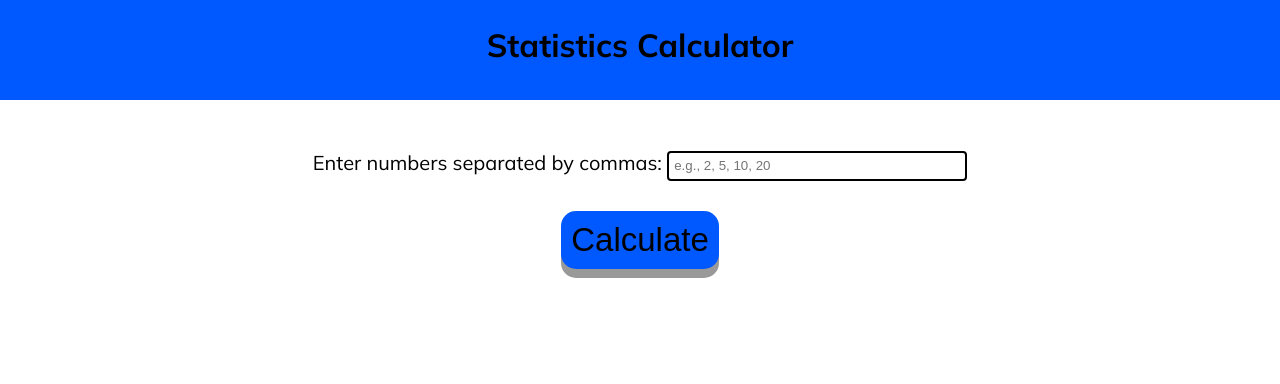
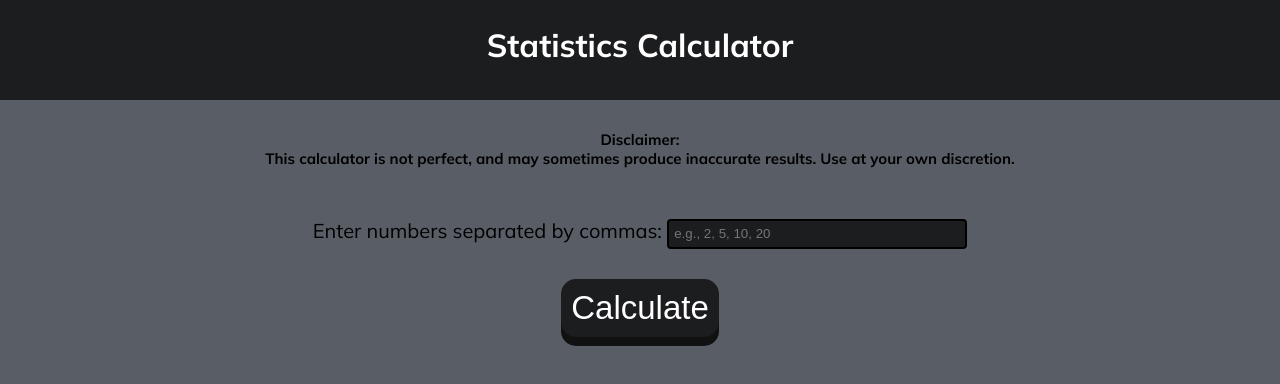
Before and after one commit to Bartek-Pawlik/Bartek-Pawlik.github.io, a plain HTML site: page index.html in a window 1280 px wide. Drawn offline with Linux system fonts and the light colour scheme.

Commit message:
Update JS

```diff
--- a/index.html
+++ b/index.html
@@ -8,7 +8,7 @@
   <link rel="preconnect" href="https://fonts.gstatic.com" crossorigin>
   <link href="https://fonts.googleapis.com/css2?family=Mulish:ital,wght@0,200..1000;1,200..1000&display=swap" rel="stylesheet">
   <link href="mathsCSS.css" rel="stylesheet">
-  <script src="mathsCalculations.js"></script>
+  <script src="mathsJS.js"></script>
 </head>
 <body>
 
@@ -16,6 +16,10 @@
 
     <div class="top-banner">
         <h1> Statistics Calculator </h1>
+    </div>
+    <div>
+        <h2 class="disc"> Disclaimer: </h2>
+        <h2 class="disc2"> This calculator is not perfect, and may sometimes produce inaccurate results. Use at your own discretion. </h2>
     </div>
   <div class="form-group">
     <label for="numbers">Enter numbers separated by commas:</label>
--- a/mathsCSS.css
+++ b/mathsCSS.css
@@ -1,11 +1,13 @@
 html {
     box-sizing: border-box;
     font-family: Mulish;
+    background-color: #595e66;
   }
 
   *, *:before, *:after {
     box-sizing: inherit;
   }
+
 
   * {
     margin: 0;
@@ -15,9 +17,13 @@ html {
   .top-banner {
     margin-bottom: 30px;
     text-align: center;
-    background-color: #0059ff;
+    background-color: #1c1d1f;
     height: 100px;
     padding-top: 25px;
+  }
+
+  h1 {
+    color: white;
   }
 
   .top-banner a, .top-banner span
@@ -38,6 +44,11 @@ html {
      font-size: 20px;
   }
 
+  input {
+    background-color: #1c1d1f;
+    color: white;
+  }
+
   .btn {
     margin: auto;
     display: block;
@@ -46,20 +57,21 @@ html {
     cursor: pointer;
     outline: none;
     color: black;
-    background-color: #0059ff;
+    background-color: #1c1d1f;
     border: none;
     border-radius: 15px;
-    box-shadow: 0 9px #999;
+    box-shadow: 0 9px #111111;
     padding: 10px;
+    color: rgb(255, 255, 255);
    }
 
    .btn:hover {
-    background-color: #0059ff;
+    background-color: #1c1d1f;
    }
 
    .btn:active {
-    background-color: #0059ff;
-    box-shadow: 0 5px #666;
+    background-color: #1c1d1f;
+    box-shadow: 0 5px #000000;
     transform: translateY(4px);
    }
 
@@ -81,3 +93,14 @@ html {
         width: 300px;
         padding: 5px;
       }
+
+      .disc {
+        font-size: 15px;
+        text-align: center;
+
+      }
+
+      .disc2 {
+        font-size: 15px;
+        text-align: center;
+      }
--- a/mathsJS.js
+++ b/mathsJS.js
@@ -19,8 +19,7 @@ function calculate() {
     const q1 = (quartiles[0]).toFixed(2);
     const q3 = (quartiles[2]).toFixed(2);
     const iqr = q3 - q1;
-    const lowerOutlier = q1 - 1.5 * iqr;
-    const upperOutlier = q3 + 1.5 * iqr;
+
 
 
 
@@ -35,8 +34,6 @@ function calculate() {
       <p><strong>Quartile Q1:</strong> ${q1}</p>
       <p><strong>Quartile Q3:</strong> ${q3}</p>
       <p><strong>Interquartile Range (IQR):</strong> ${iqr}</p>
-      <p><strong>Lower Outlier:</strong> ${lowerOutlier}</p>
-      <p><strong>Upper Outlier:</strong> ${upperOutlier}</p>
     `;
 
     document.getElementById('result').innerHTML = resultHtml;
```
